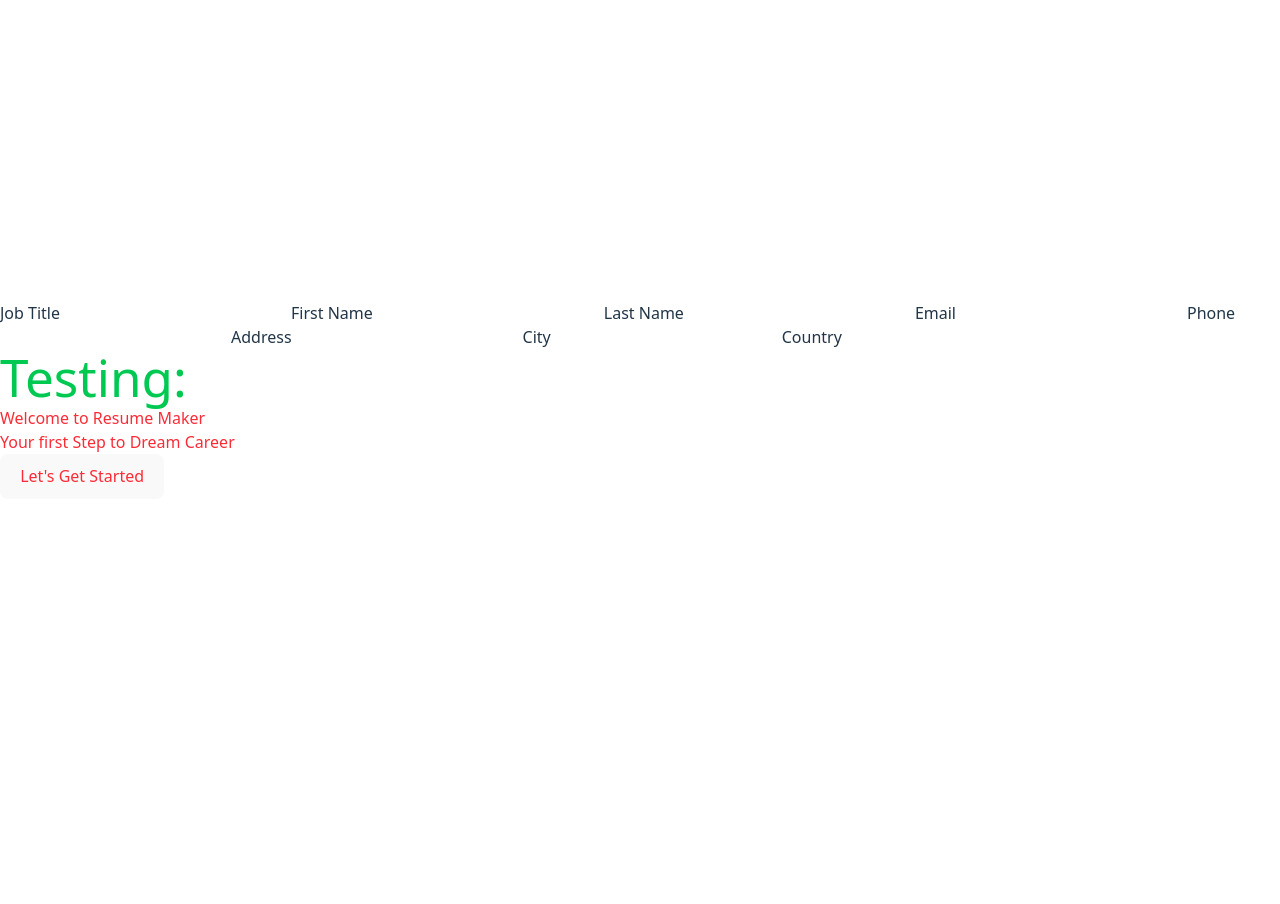
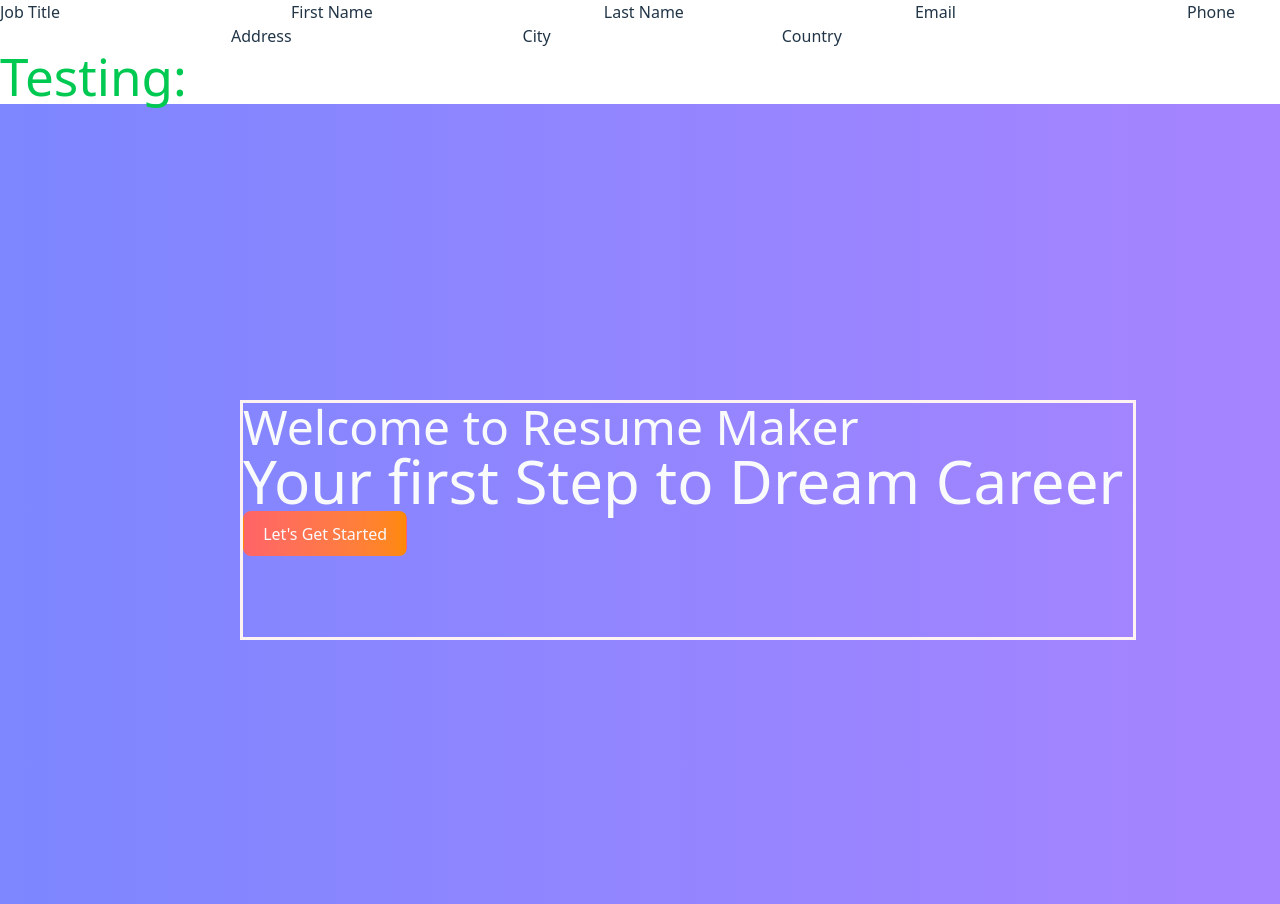
Before and after one commit to rohitjames77/proto_projects, a React (Vite) app: page / in a window 1280 px wide. Before the commit the page ends 800 px from the top, so only its background shows below. Built offline with nearby package versions, Linux system fonts and the light colour scheme.

Commit message:
Add backgorund style and basic layout

```diff
--- a/src/welcomePage.jsx
+++ b/src/welcomePage.jsx
@@ -16,12 +16,14 @@ export default function WelcomePage() {
   }
 
   return (
-    <>
-      <p className="text-red-500">Welcome to Resume Maker</p>
-      <p className="text-red-500"> Your first Step to Dream Career</p>
-      <button type="button" className="text-red-500" onClick={handleOnclick}>
+    <div id="welcome-page-container" className=" w-screen h-screen bg-gradient-to-r from-indigo-400 to-violet-400">
+     <div id="intro-container" className="absolute top-100 left-60 h-[30vh] w-[70vw] border-solid border-3 border-red-50">
+      <p className="text-gray-50 text-5xl">Welcome to Resume Maker</p>
+      <p className="text-gray-50 text-6xl"> Your first Step to Dream Career</p>
+      <button type="button" className="text-gray-50 bg-gradient-to-r from-red-400 to-orange-400 shadow-red-500 " onClick={handleOnclick}>
         Let's Get Started
       </button>
-    </>
+      </div>
+    </div>
   );
 }
```
